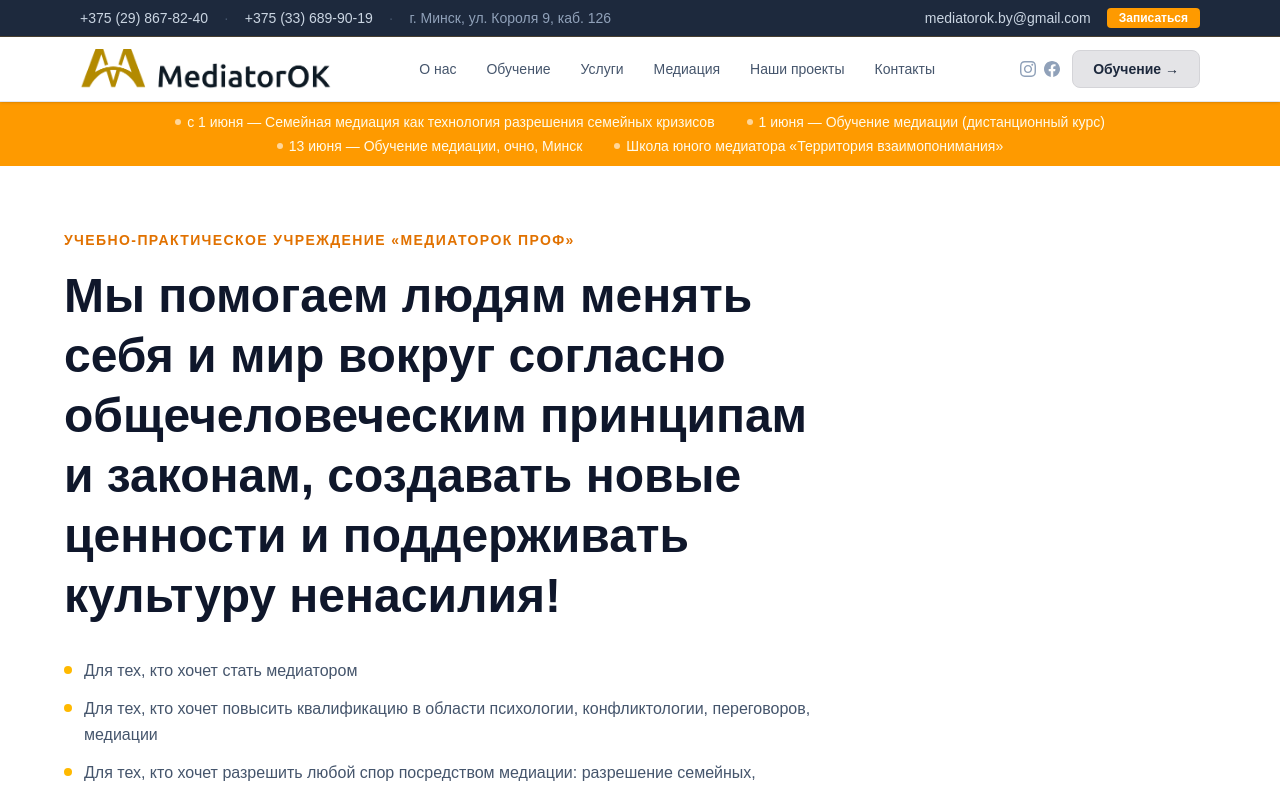
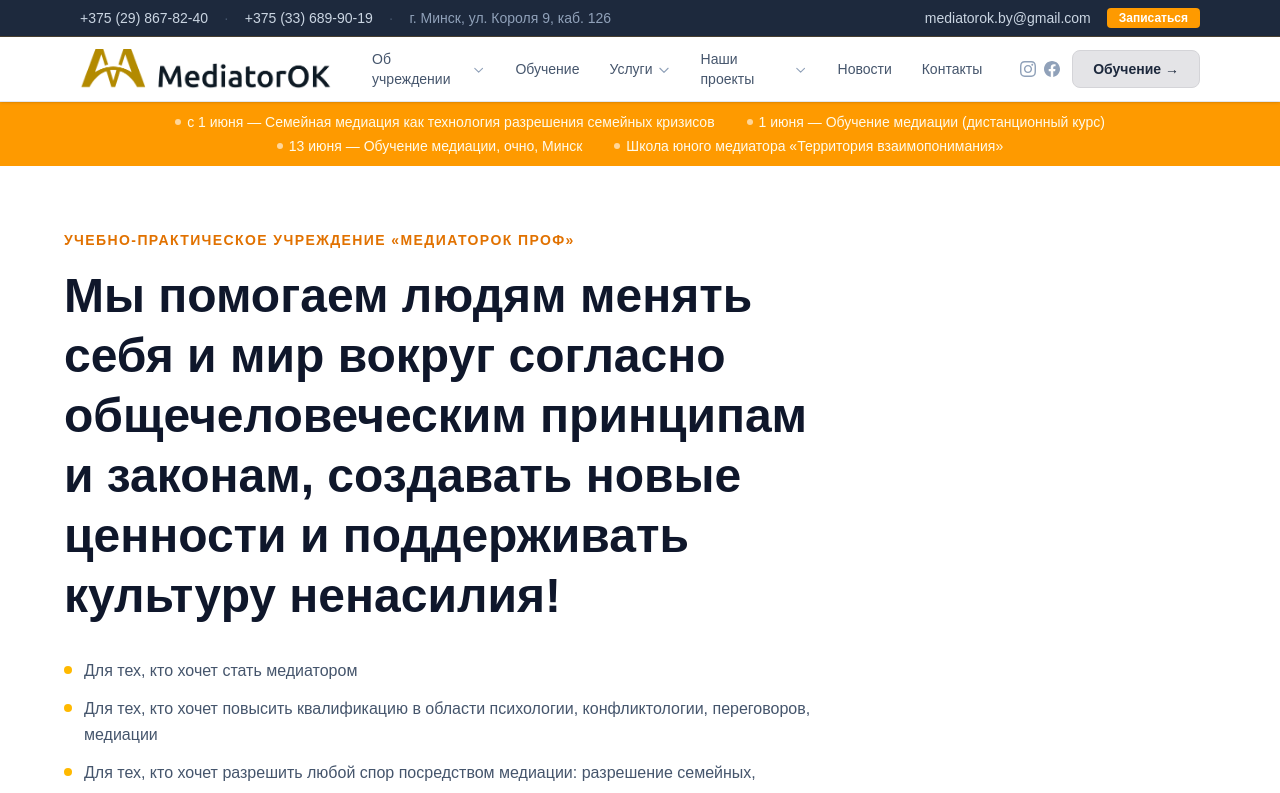
Before and after one commit to ZedMalatesta/newMediatorSite, a Next.js app: page / in a window 1280 px wide. Shown: the top 793 px of the page. Built offline with nearby package versions, Linux system fonts and the light colour scheme.

Commit message:
feat: add about us

```diff
--- a/app/components/layout/Navbar/Navbar.tsx
+++ b/app/components/layout/Navbar/Navbar.tsx
@@ -1,4 +1,5 @@
 import Image from "next/image";
+import Link from "next/link";
 import { navLinks } from "@/app/lib/data";
 
 export default function Navbar() {
@@ -6,7 +7,7 @@ export default function Navbar() {
     <header className="sticky top-0 z-50 bg-white border-b border-slate-200 shadow-sm">
       <div className="max-w-6xl mx-auto px-4 h-16 flex items-center justify-between gap-6">
         {/* Logo */}
-        <a href="/" className="flex items-center flex-shrink-0">
+        <Link href="/" className="flex items-center flex-shrink-0">
           <Image
             src="/images/logos/logo.png"
             alt="МедиаторОк Проф"
@@ -15,19 +16,48 @@ export default function Navbar() {
             className="object-contain h-10 w-auto"
             priority
           />
-        </a>
+        </Link>
 
         {/* Nav links */}
         <nav className="hidden lg:flex items-center gap-0.5">
-          {navLinks.map((link) => (
-            <a
-              key={link.label}
-              href={link.href}
-              className="px-3.5 py-2 text-sm font-medium text-slate-600 hover:text-zinc-900 hover:bg-zinc-100 rounded-md transition-colors"
-            >
-              {link.label}
-            </a>
-          ))}
+          {navLinks.map((link) =>
+            link.children ? (
+              <div key={link.label} className="relative group">
+                <Link
+                  href={link.href}
+                  className="flex items-center gap-1 px-3.5 py-2 text-sm font-medium text-slate-600 hover:text-zinc-900 hover:bg-zinc-100 rounded-md transition-colors"
+                >
+                  {link.label}
+                  <svg className="w-3.5 h-3.5 text-slate-400 group-hover:text-slate-600 transition-colors mt-px" fill="none" viewBox="0 0 24 24" stroke="currentColor" strokeWidth={2}>
+                    <path strokeLinecap="round" strokeLinejoin="round" d="M19 9l-7 7-7-7" />
+                  </svg>
+                </Link>
+
+                {/* Dropdown */}
+                <div className="absolute top-full left-0 pt-1.5 opacity-0 invisible group-hover:opacity-100 group-hover:visible transition-all duration-150 z-50">
+                  <div className="bg-white rounded-xl border border-slate-200 shadow-lg py-1.5 min-w-[220px]">
+                    {link.children.map((child) => (
+                      <Link
+                        key={child.label}
+                        href={child.href}
+                        className="block px-4 py-2.5 text-sm text-slate-700 hover:bg-amber-50 hover:text-amber-800 transition-colors font-medium"
+                      >
+                        {child.label}
+                      </Link>
+                    ))}
+                  </div>
+                </div>
+              </div>
+            ) : (
+              <Link
+                key={link.label}
+                href={link.href}
+                className="px-3.5 py-2 text-sm font-medium text-slate-600 hover:text-zinc-900 hover:bg-zinc-100 rounded-md transition-colors"
+              >
+                {link.label}
+              </Link>
+            )
+          )}
         </nav>
 
         {/* Right side */}
--- a/app/lib/data.ts
+++ b/app/lib/data.ts
@@ -1,9 +1,41 @@
-export const navLinks = [
-  { label: "О нас", href: "/aboutus" },
+export type NavLink = {
+  label: string;
+  href: string;
+  children?: { label: string; href: string }[];
+};
+
+export const navLinks: NavLink[] = [
+  {
+    label: "Об учреждении",
+    href: "/aboutus",
+    children: [
+      { label: "О нас", href: "/aboutus" },
+      { label: "Наши тренеры", href: "/trainers" },
+    ],
+  },
   { label: "Обучение", href: "#programs" },
-  { label: "Услуги", href: "#services" },
-  { label: "Медиация", href: "/mediation" },
-  { label: "Наши проекты", href: "#" },
+  {
+    label: "Услуги",
+    href: "#services",
+    children: [
+      { label: "Проведение медиации", href: "/mediation" },
+      { label: "Супружеская терапия", href: "/coupletherapy" },
+      { label: "Корпоративное обучение", href: "#" },
+      { label: "Психологическое консультирование", href: "#" },
+      { label: "Развод супругов", href: "#" },
+    ],
+  },
+  {
+    label: "Наши проекты",
+    href: "#",
+    children: [
+      { label: "Школа юного медиатора", href: "#" },
+      { label: "Летний интенсив 2026", href: "#" },
+      { label: "Летняя школа 2025", href: "#" },
+      { label: "Интервизорская группа Pro Mediation", href: "#" },
+    ],
+  },
+  { label: "Новости", href: "#" },
   { label: "Контакты", href: "#footer" },
 ];
 
```
